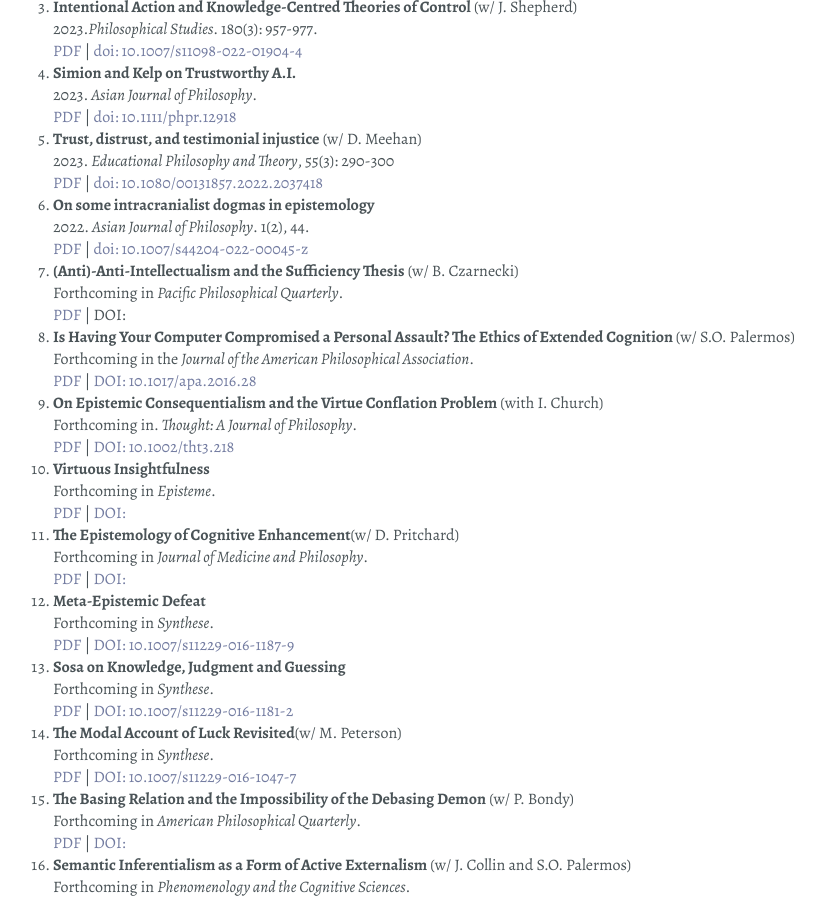
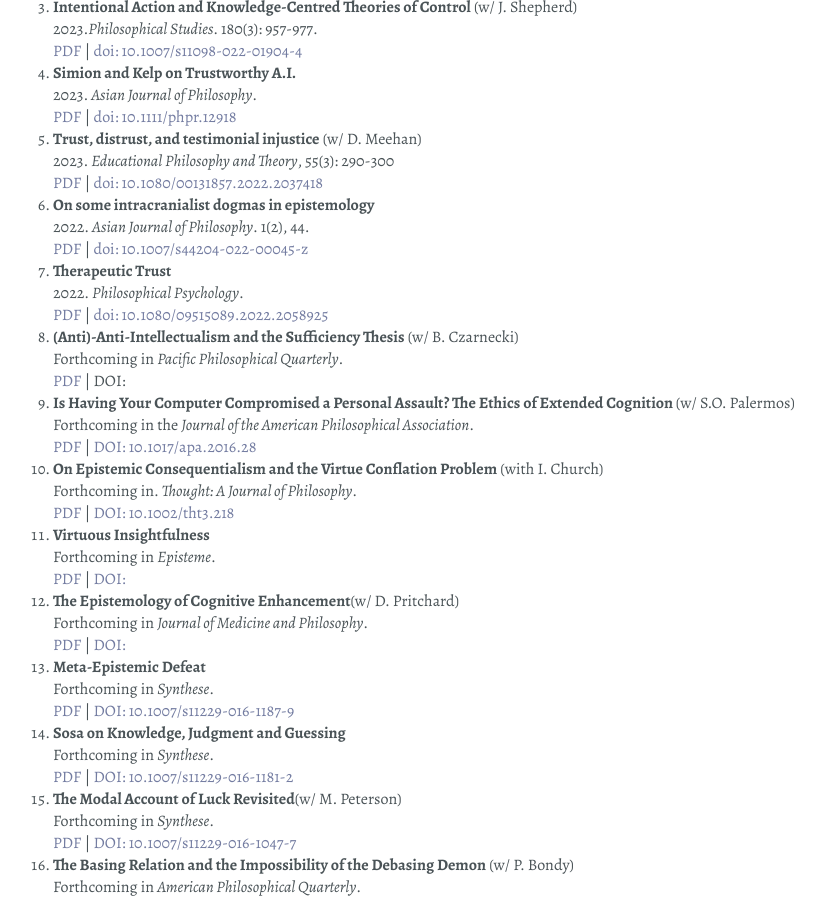
Before and after one commit to jadamcarter/jadamcarter.github.io, a Jekyll site: the page built from index.html, in a window 1280 px wide and 900 px high, scrolled down 1326 px. Shown: the whole window, without its empty margins (179-1004 px from the left). Built offline with Jekyll 4.4.1, drawn with Linux system fonts in a browser that asks for light colours; some web fonts are replaced.

Commit message:
therapeutict

```diff
--- a/index.html
+++ b/index.html
@@ -88,6 +88,10 @@
 2022. <i> Asian Journal of Philosophy</i>. 1(2), 44.</i><br/>
 <a href="https://link.springer.com/article/10.1007/s44204-022-00045-z">PDF</a> | <a href="http://dx.doi.org/10.1007/s44204-022-00045-z">doi: 10.1007/s44204-022-00045-z</a></li>
 
+<li><strong>Therapeutic Trust</strong><br/>
+2022. <i> Philosophical Psychology</i>.<br/>
+<a href="https://www.tandfonline.com/doi/epdf/10.1080/09515089.2022.2058925?needAccess=true">PDF</a> | <a href="http://dx.doi.org/10.1080/09515089.2022.2058925">doi: 10.1080/09515089.2022.2058925</a></li>
+
 <li><strong>(Anti)-Anti-Intellectualism and the Sufficiency Thesis</strong> (w/ B. Czarnecki)<br/>
 Forthcoming in <i>Pacific Philosophical Quarterly</i>.<br/>
 <a href="http://philpapers.org/archive/CARAAT-29.pdf">PDF</a> | <a href="http://dx.doi.org/10.1017/apa.2016.28"></a>DOI:
```
